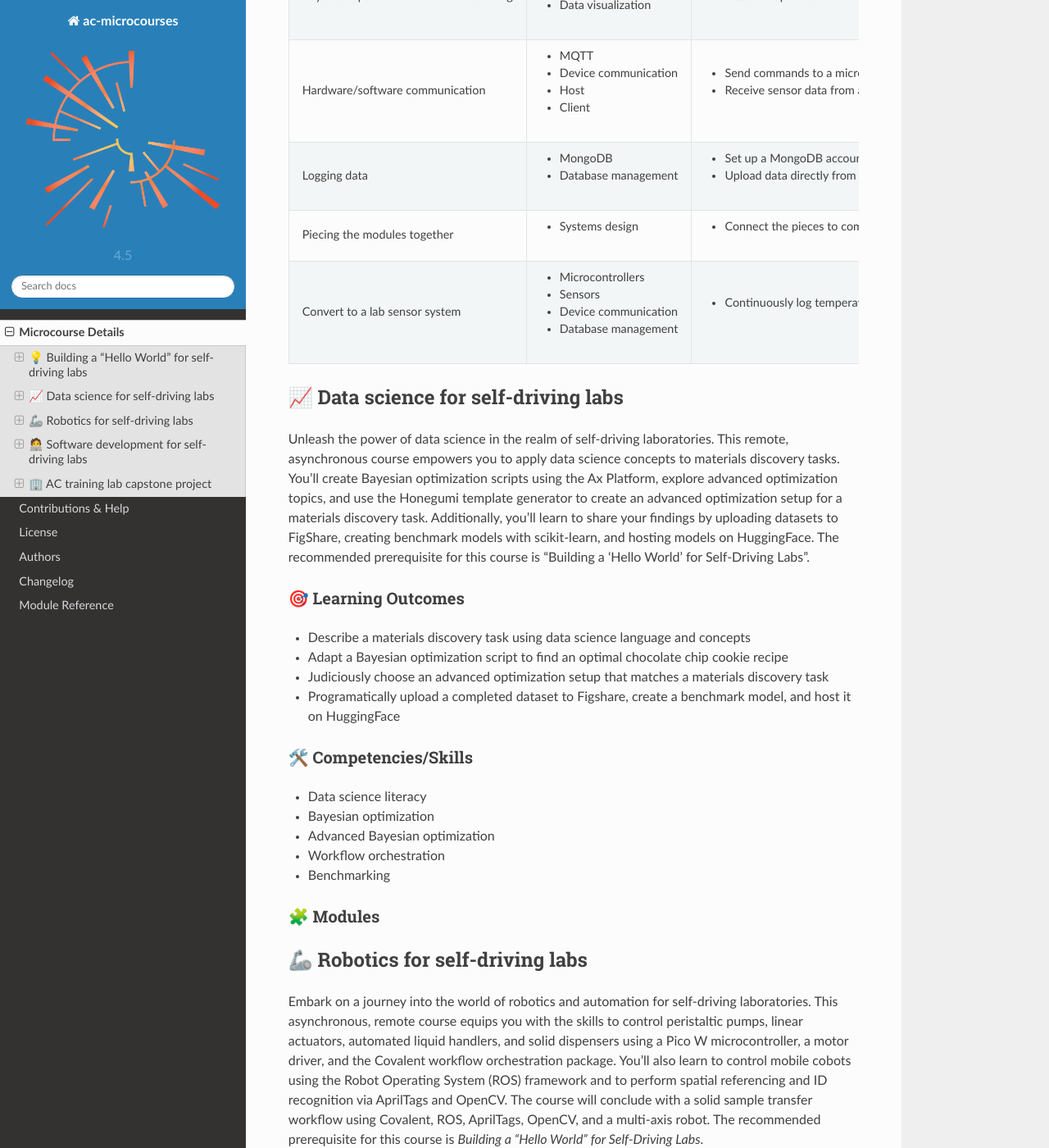
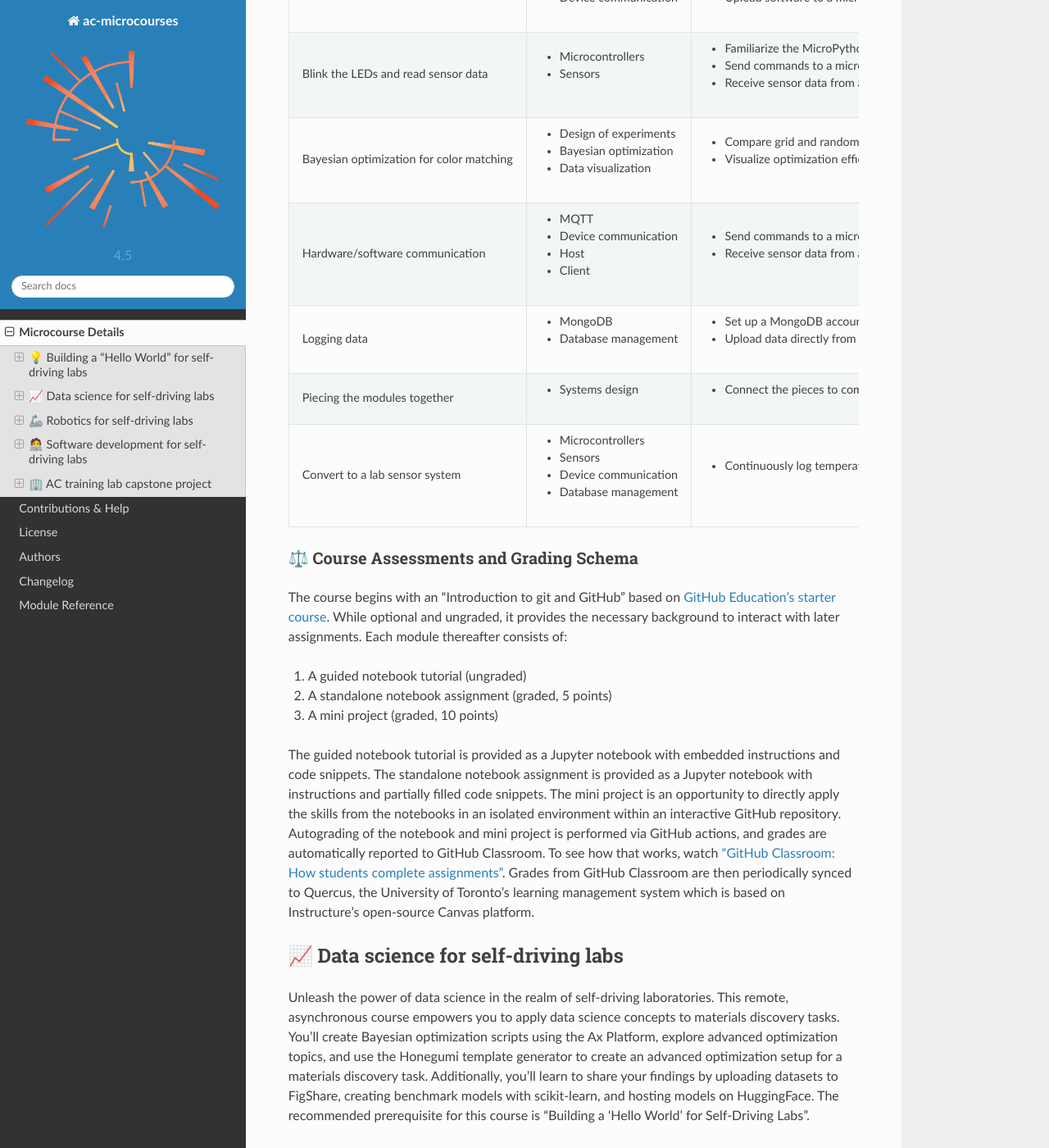
Before and after one commit to AccelerationConsortium/ac-microcourses, a Sphinx documentation site: the page built from docs/certificate-framework.md, in a window 1280 px wide and 1400 px high, scrolled down 1425 px. Shown: the whole window at 82% size. Built offline with Sphinx 7.4.7 and the Read the Docs theme 2.0.0, drawn with Linux system fonts in a browser that asks for light colours; some of the changed text lies outside the part shown.

Commit message:
assessments

````diff
--- a/docs/certificate-framework.md
+++ b/docs/certificate-framework.md
@@ -4,9 +4,13 @@ Here, we provide details for the five core microcourses, including title, descri
 
 ## 💡 Building a "Hello World" for self-driving labs
 
-Discover the essential principles of self-driving laboratories (SDLs) by building a "Hello World" SDL from scratch. In this asynchronous, remote course, you will build a self-driving color matcher using dimmable LEDs and a light sensor. This introduction will help you implement hardware/software communication via MQTT, database integration via MongoDB, microcontroller programming with a Raspberry Pi Pico W, and optimization via the Adaptive Experimentation (Ax) Platform. The course will conclude with an expansion of the demo to the research-relevant task of continuously logging temperature, humidity, pressure, light, and accelerometer data. For participants to complete this course within the expected timeframe (15-20 hours), intermediate proficiency in Python programming is recommended.
+Discover the essential principles of self-driving laboratories (SDLs) by building a "Hello World" SDL from scratch. In this asynchronous, remote course, you will build a self-driving color matcher using dimmable LEDs and a light sensor. This introduction will help you implement hardware/software communication via MQTT, database integration via MongoDB, microcontroller programming with a Raspberry Pi Pico W, and optimization via the Adaptive Experimentation (Ax) Platform. The course will conclude with an expansion of the demo to the research-relevant task of continuously logging temperature, humidity, pressure, light, and accelerometer data.
 
-### 🎯 Learning Outcomes <!-- Merge LO and C/S? into table? Maybe not - implies one-to-one correspondence between the lines-->
+### 🔑 Recommended Prerequisites <!-- alternative: ✅ -->
+
+For participants to complete this course within the expected timeframe (approx. 20 hours), intermediate proficiency in Python programming is recommended.
+
+### 🎯 Learning Outcomes
 
 - Describe key terms and principles of self-driving labs
 - Send commands and receive sensor data over WiFi using standard frameworks such as MQTT
@@ -23,6 +27,97 @@ Discover the essential principles of self-driving laboratories (SDLs) by buildin
 - Bayesian optimization
 - Microcontrollers and sensors
 - Hardware/software communication
+
+### 🧩 Modules
+
+```{list-table}
+:header-rows: 1
+
+* - Module Name
+  - Topics
+  - Learning Outcomes
+* - Intro to Git and GitHub (optional)
+  - - Git
+    - GitHub
+    - The GitHub flow
+    - GitHub terminology
+  - - Set up a GitHub account
+    - Clone a GitHub repository
+    - Create a GitHub issue
+    - Create a GitHub pull request
+* - Running the self-driving lab demo
+  - - Database management
+    - Bayesian optimization
+    - Microcontrollers
+    - Sensors
+    - Device communication
+  - - Describe key terms and principles of self-driving labs
+    - Preview an end-to-end self-driving lab
+    - Set up a MongoDB account and database
+    - Set up a HiveMQ account and instance
+    - Upload software to a microcontroller
+* - Blink the LEDs and read sensor data
+  - - Microcontrollers
+    - Sensors
+  - - Familiarize the MicroPython programming language
+    - Send commands to a microcontroller
+    - Receive sensor data from a microcontroller
+* - Bayesian optimization for color matching
+  - - Design of experiments
+    - Bayesian optimization
+    - Data visualization
+  - - Compare grid and random search vs. Bayesian optimization
+    - Visualize optimization efficiency
+* - Hardware/software communication
+  - - MQTT
+    - Device communication
+    - Host
+    - Client
+  - - Send commands to a microcontroller
+    - Receive sensor data from a microcontroller
+* - Logging data
+  - - MongoDB
+    - Database management
+  - - Set up a MongoDB account and database
+    - Upload data directly from microcontroller
+* - Piecing the modules together
+  - - Systems design
+  - - Connect the pieces to complete the SDL demo
+* - Convert to a lab sensor system
+  - - Microcontrollers
+    - Sensors
+    - Device communication
+    - Database management
+  - - Continuously log temperature, humidity, pressure, light, and accelerometer data
+```
+
+### ⚖️ Course Assessments and Grading Schema
+
+The course begins with an "Introduction to git and GitHub" based on [GitHub Education's starter course](https://github.com/education/github-starter-course). While optional and ungraded, it provides the necessary background to interact with later assignments. Each module thereafter consists of:
+
+1. A guided notebook tutorial (ungraded)
+2. A standalone notebook assignment (graded, 5 points)
+3. A mini project (graded, 10 points)
+
+The guided notebook tutorial is provided as a Jupyter notebook with embedded instructions and code snippets. The standalone notebook assignment is provided as a Jupyter notebook with instructions and partially filled code snippets. The mini project is an opportunity to directly apply the skills from the notebooks in an isolated environment within an interactive GitHub repository. Autograding of the notebook and mini project is performed via GitHub actions, and grades are automatically reported to GitHub Classroom. To see how that works, watch ["GitHub Classroom: How students complete assignments"](https://www.youtube.com/watch?v=ObaFRGp_Eko). Grades from GitHub Classroom are then periodically synced to Quercus, the University of Toronto's learning management system which is based on Instructure's open-source Canvas platform.
+
+## 📈 Data science for self-driving labs
+
+Unleash the power of data science in the realm of self-driving laboratories. This remote, asynchronous course empowers you to apply data science concepts to materials discovery tasks. You'll create Bayesian optimization scripts using the Ax Platform, explore advanced optimization topics, and use the Honegumi template generator to create an advanced optimization setup for a materials discovery task. Additionally, you'll learn to share your findings by uploading datasets to FigShare, creating benchmark models with scikit-learn, and hosting models on HuggingFace. The recommended prerequisite for this course is "Building a 'Hello World' for Self-Driving Labs".
+
+### 🎯 Learning Outcomes
+
+- Describe a materials discovery task using data science language and concepts
+- Adapt a Bayesian optimization script to find an optimal chocolate chip cookie recipe
+- Judiciously choose an advanced optimization setup that matches a materials discovery task
+- Programatically upload a completed dataset to Figshare, create a benchmark model, and host it on HuggingFace
+
+### 🛠️ Competencies/Skills
+- Data science literacy
+- Bayesian optimization
+- Advanced Bayesian optimization
+- Workflow orchestration
+- Benchmarking
 
 ### 🧩 Modules
 
@@ -78,78 +173,6 @@ Discover the essential principles of self-driving laboratories (SDLs) by buildin
   - - Continuously log temperature, humidity, pressure, light, and accelerometer data
 ```
 
-## 📈 Data science for self-driving labs
-
-Unleash the power of data science in the realm of self-driving laboratories. This remote, asynchronous course empowers you to apply data science concepts to materials discovery tasks. You'll create Bayesian optimization scripts using the Ax Platform, explore advanced optimization topics, and use the Honegumi template generator to create an advanced optimization setup for a materials discovery task. Additionally, you'll learn to share your findings by uploading datasets to FigShare, creating benchmark models with scikit-learn, and hosting models on HuggingFace. The recommended prerequisite for this course is "Building a 'Hello World' for Self-Driving Labs".
-
-### 🎯 Learning Outcomes
-
-- Describe a materials discovery task using data science language and concepts
-- Adapt a Bayesian optimization script to find an optimal chocolate chip cookie recipe
-- Judiciously choose an advanced optimization setup that matches a materials discovery task
-- Programatically upload a completed dataset to Figshare, create a benchmark model, and host it on HuggingFace
-
-### 🛠️ Competencies/Skills
-- Data science literacy
-- Bayesian optimization
-- Advanced Bayesian optimization
-- Workflow orchestration
-- Benchmarking
-
-### 🧩 Modules
-
-```{list-table}
-:header-rows: 1
-
-* - Module Name
-  - Topics
-  - Learning Outcomes
-* - Running the self-driving lab demo
-  - - Database management
-    - Bayesian optimization
-    - Microcontrollers
-    - Sensors
-  - Device communication
-  - - Describe key terms and principles of self-driving labs
-    - Preview an end-to-end self-driving lab
-    - Set up a MongoDB account and database
-    - Set up a HiveMQ account and instance
-    - Upload software to a microcontroller
-* - Blink the LEDs and read sensor data
-  - - Microcontrollers
-    - Sensors
-  - - Familiarize the MicroPython programming language
-    - Send commands to a microcontroller
-    - Receive sensor data from a microcontroller
-* - Bayesian optimization for color matching
-  - - Design of experiments
-    - Bayesian optimization
-    - Data visualization
-  - - Compare grid and random search vs. Bayesian optimization
-    - Visualize optimization efficiency
-* - Hardware/software communication
-  - - MQTT
-    - Device communication
-    - Host
-    - Client
-  - - Send commands to a microcontroller
-    - Receive sensor data from a microcontroller
-* - Logging data
-  - - MongoDB
-    - Database management
-  - - Set up a MongoDB account and database
-    - Upload data directly from microcontroller
-* - Piecing the modules together
-  - - Systems design
-  - - Connect the pieces to complete the SDL demo
-* - Convert to a lab sensor system
-  - - Microcontrollers
-    - Sensors
-    - Device communication
-    - Database management
-  - - Continuously log temperature, humidity, pressure, light, and accelerometer data
-```
-
 <!-- In intro, require Bayes opt video and user input for the different questions. This could be a GitHub discussion, comments in a PR, entry in the Canvas course, etc. -->
 
 <!-- Mixed-variable optimization | Numerical parameters, categorical parameters |  -->
@@ -159,6 +182,10 @@ Unleash the power of data science in the realm of self-driving laboratories. Thi
 <!-- Noisy optimization | Bayesian optimization<br>Observation noise<br>Noisy expected improvement (NEI) | Explain the effect of observation noise on optimization<br>Compare the efficiency of expected improvement and NEI as a function of observation noise -->
 
 <!-- NOTE: Moving workflow orchestration to robotics, with a covalent tutorial in hello world -->
+
+### ⚖️ Course Assessments and Grading Schema
+
+This course follows the same format as *Building a "Hello World" for Self-Driving Labs*.
 
 ## 🦾 Robotics for self-driving labs
 
````
